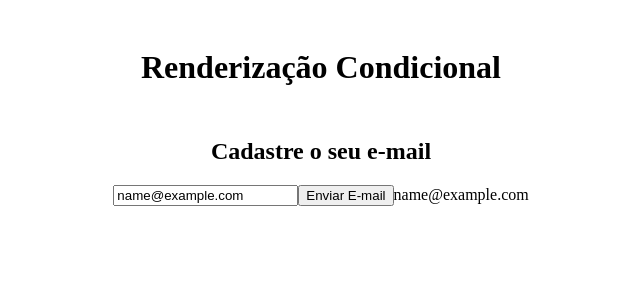
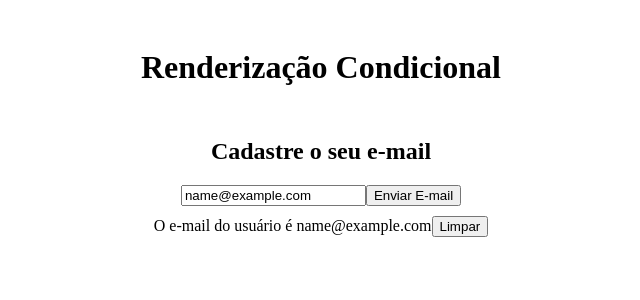
Before and after one commit to RusthenRonald/Projeto-React, a React (Create React App) app in the folder meu-projeto/: page / in a window 1280 px wide. Both pictures are taken after typing "name@example.com" into the empty fields and a click on the button "Enviar E-mail". Shown: the top 300 px of the page, without its empty margins (319-959 px from the left). Built offline with nearby package versions, Linux system fonts and the light colour scheme.

Commit message:
função pra limpar e-mail

```diff
--- a/meu-projeto/src/components/Condicional.js
+++ b/meu-projeto/src/components/Condicional.js
@@ -2,13 +2,16 @@ import {useState} from 'react'
 
 function Condicional(){
 
-    const [email,setEmail] =useState()
-    const [userEmail,setUserEmail] =useState()
+    const [email,setEmail] =useState() //Se o usuário apagar o conteúdo do input, o valor se perde.
+    const [userEmail,setUserEmail] =useState()//Permite exibir o último e-mail cadastrado mesmo se o usuário apagar o input depois.
 
     function EnviarEmail(e){
         e.preventDefault()
         console.log("testando")
-        setUserEmail(email)//Permite exibir o último e-mail cadastrado mesmo se o usuário apagar o input depois.
+        setUserEmail(email)
+    }
+    function LimparEmail(){
+        setUserEmail=''
     }
     return(
         <div>
@@ -16,7 +19,12 @@ function Condicional(){
             <form>
                 <input type='email' placeholder='Digite seu e-mail...' onChange={(e)=>setEmail(e.target.value)}></input>
                 <button type='submit' onClick={EnviarEmail}>Enviar E-mail</button>
-                {userEmail}
+                {userEmail &&(
+                    <div>
+                        O e-mail do usuário é {userEmail}
+                        <button onClick={LimparEmail}>Limpar</button>
+                    </div>
+                )}
             </form>
         </div>
     )
```
